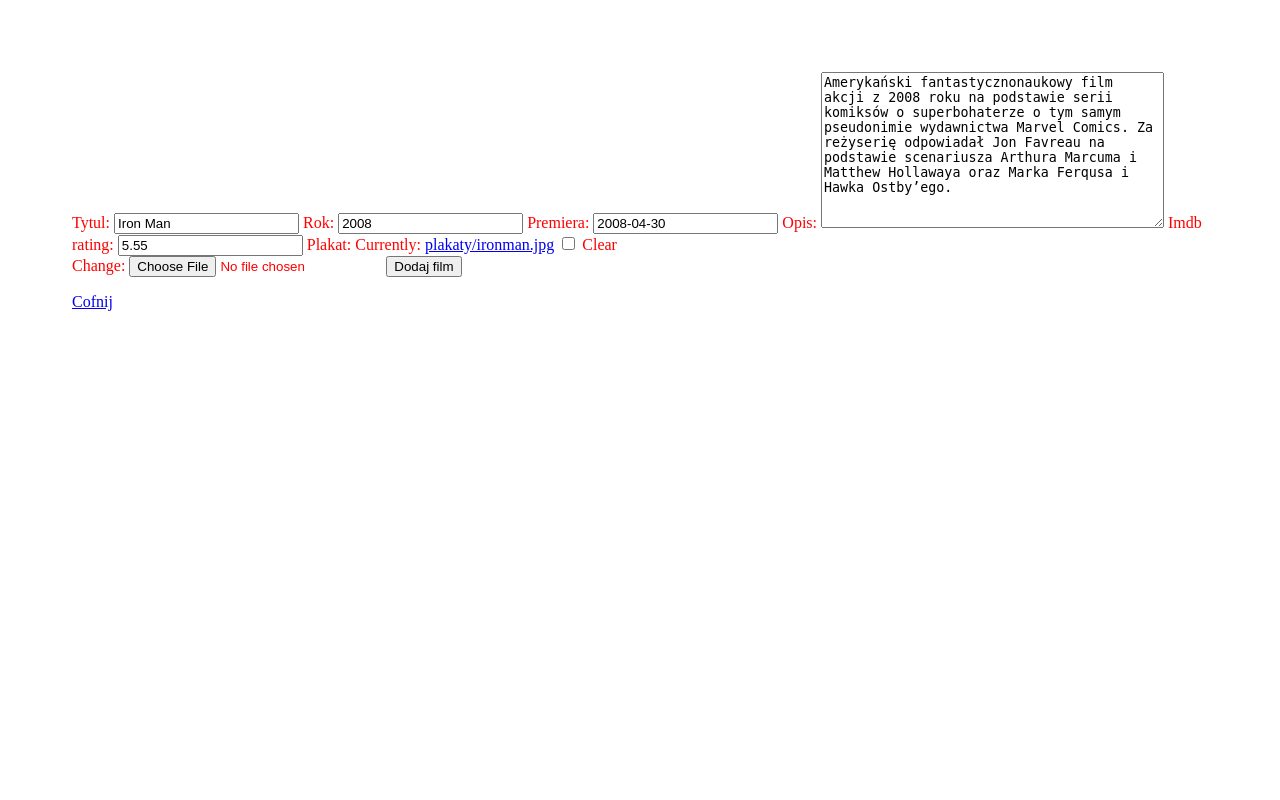
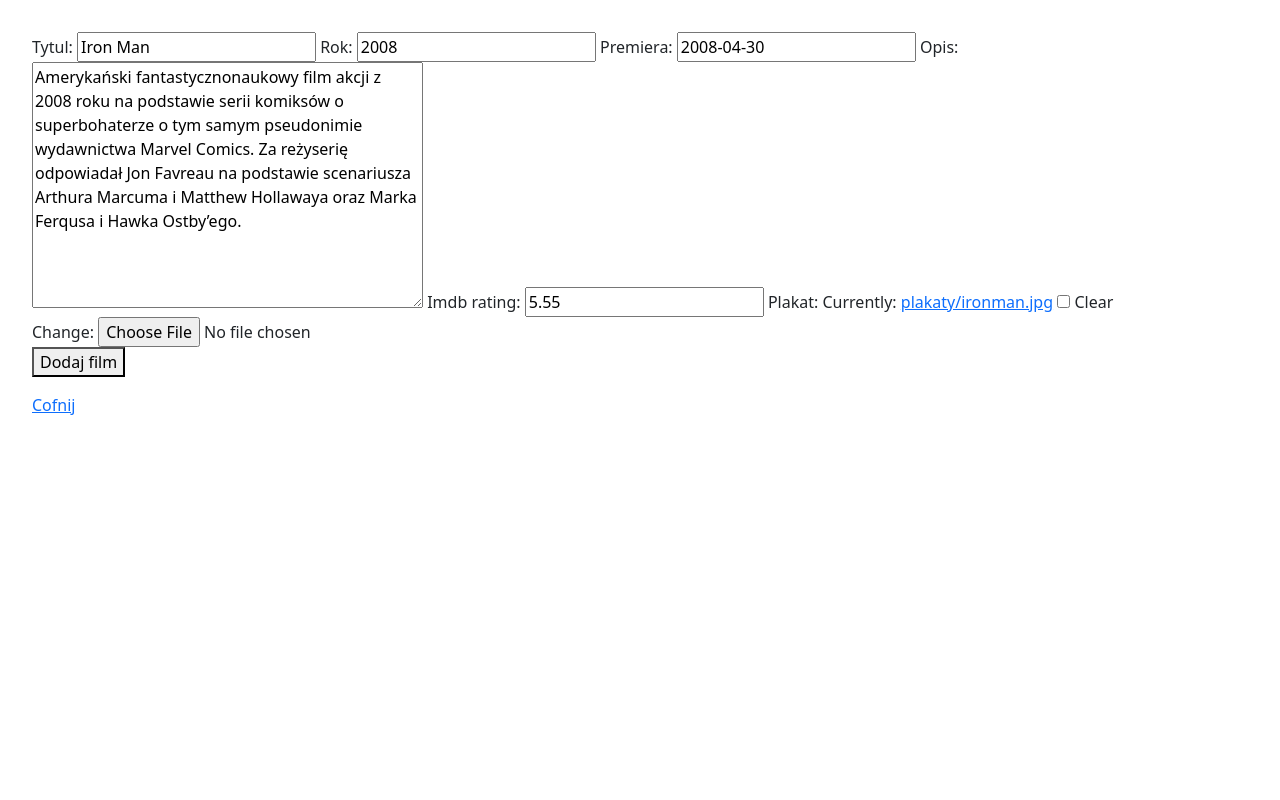
Before and after one commit to Radwan16/Django, a Django app: page /filmy/edytuj/1 in a window 1280 px wide. Run offline with Django 4.2, Linux system fonts and the light colour scheme; a user stored in the database is signed in; data comes from the database, SQL or seed files in the repository; both versions use the stored data as it was after the commit; some libraries are stand-ins or nearby versions.

Commit message:
Installation of libraries

```diff
--- a/filmy/settings.py
+++ b/filmy/settings.py
@@ -37,6 +37,7 @@
     'django.contrib.sessions',
     'django.contrib.messages',
     'django.contrib.staticfiles',
+    'bootstrapform',
     'filmyweb'
 ]
 
@@ -116,7 +117,7 @@
 # Static files (CSS, JavaScript, Images)
 # https://docs.djangoproject.com/en/4.2/howto/static-files/
 
-STATIC_URL = 'static/'
+STATIC_URL = '/static/'
 STATICFILES_DIRS = ['moje_static']
 
 MEDIA_URL = '/media/'
--- a/filmyweb/static/nowy.css
+++ b/filmyweb/static/nowy.css
@@ -1,6 +1,5 @@
 body{
   padding: 2rem;
-  color: red;
 }
 h2{
   color:blue;
--- a/moje_static/moj.css
+++ b/moje_static/moj.css
@@ -1,6 +1,5 @@
 body{
- padding: 4rem;
- color: red;
+ padding: 2 rem;
 }
 h2{
  color:blue;
--- a/templates/film_form.html
+++ b/templates/film_form.html
@@ -1,12 +1,12 @@
 {%extends 'glowny.html'%}
-
+{% load bootstrap %}
 {%block tytul%} Film form {% endblock %}
 
 {% block strona %}
     <form method="post" enctype="multipart/form-data">
         {% csrf_token %}
-        {{ form }}
-        <button type="submit">Dodaj film</button>
+        {{form | bootstrap}}
+        <br><button type="submit">Dodaj film</button>
     </form>
     <a href="{% url 'wszystkie_filmy' %} ">Cofnij</a>
 {% endblock %}
--- a/templates/glowny.html
+++ b/templates/glowny.html
@@ -6,7 +6,9 @@
     <meta name="viewport"
         content="width=device-width, user-scalable=no , initial-scale-1.0, maximum-scale=1.0, minimum-scale-1.0">
     <meta http-equiv="X-UA-Compatible" content="ie=edge">
-    <link rel="stylesheet" href="{% static 'moj.css' %}">
+    <link rel="stylesheet" href="https://cdn.jsdelivr.net/npm/bootstrap@5.2.3/dist/css/bootstrap.min.css">
+    <script src="https://kit.fontawesome.com/c16c64f070.js" crossorigin="anonymous"></script>
+    <link rel="stylesheet" href="{% static 'nowy.css' %}">
     <title>{% block tytul %} {%endblock%}</title>
 </head>
 <body>
--- a/templates/registration/login.html
+++ b/templates/registration/login.html
@@ -1,11 +1,12 @@
 {%extends 'glowny.html'%}
-
+{% load bootstrap %}
 {%block tytul%} Zaloguj {% endblock %}
 
 {% block strona %}
+<i class="fa-solid fa-apple-whole"></i>
     <form method="post">
         {% csrf_token%}
-        {{form}}
+        {{form | bootstrap}}
         <button type="submit">Zaloguj</button>
     </form>
 {% endblock %}
```
Also changed, not shown: db.sqlite3.
